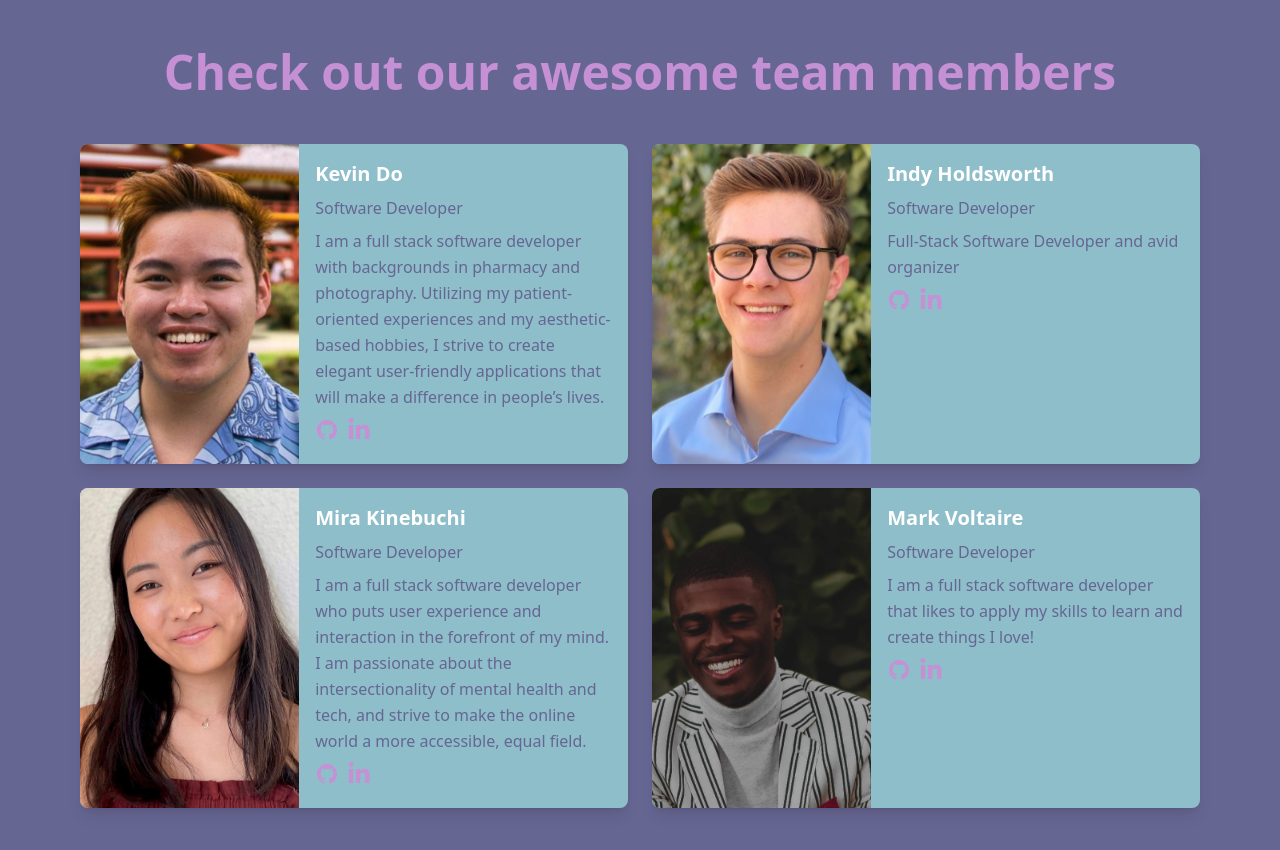
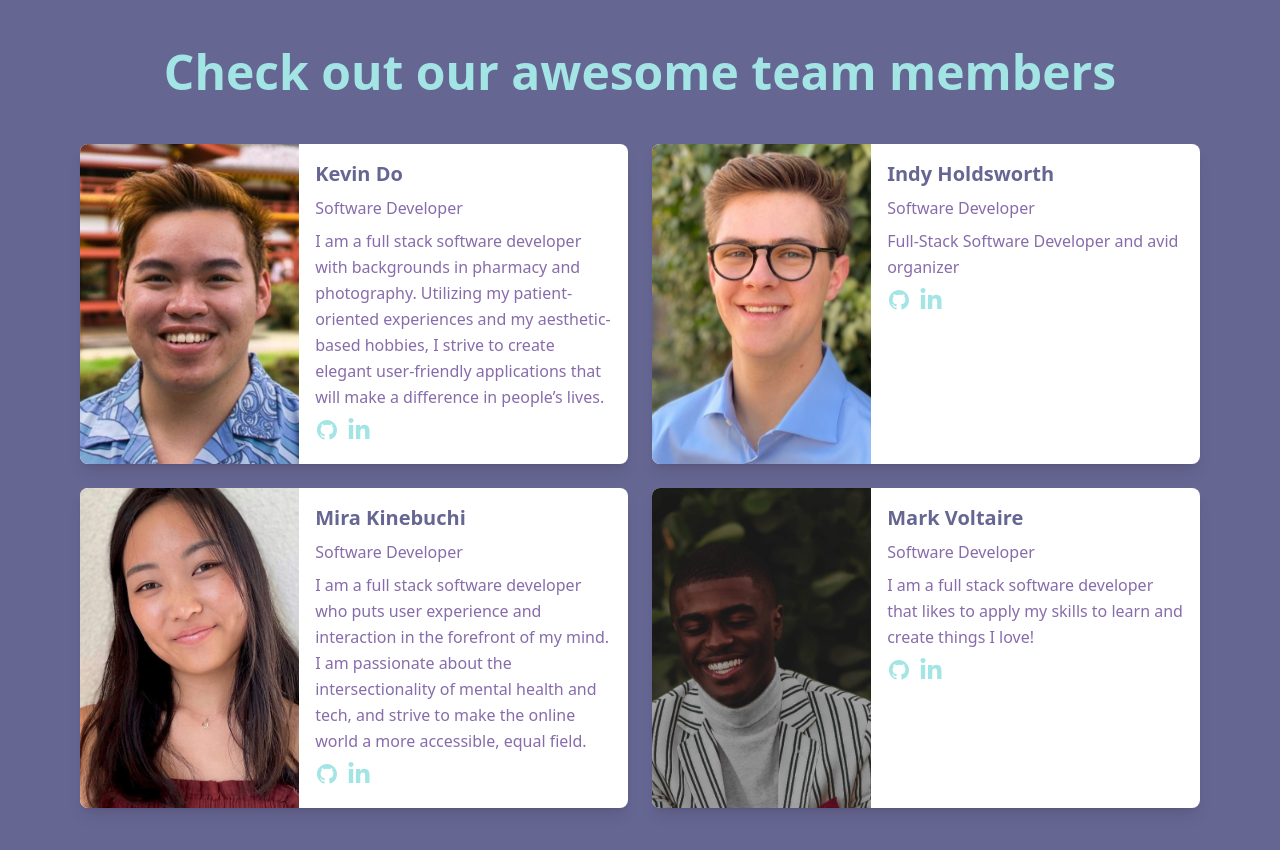
Before and after one commit to alchemy-yearbook-app/front-end, a React app: page /about in a window 1280 px wide. Shown: the top 850 px of the page. Built offline with nearby package versions, Linux system fonts and the light colour scheme.

Commit message:
style changes

```diff
--- a/src/views/About/About.jsx
+++ b/src/views/About/About.jsx
@@ -5,22 +5,22 @@ export default function About() {
     <div className="w-full h-full min-h-screen">
       <section className="max-w-6xl mx-auto px-4 sm:px-6 lg:px-4 py-12">
         <div className="text-center pb-12">
-          <h1 className="font-bold text-3xl md:text-4xl lg:text-5xl font-heading text-pink">
+          <h1 className="font-bold text-3xl md:text-4xl lg:text-5xl font-heading text-teal">
             Check out our awesome team members
           </h1>
         </div>
         <div className="grid grid-cols-1 lg:grid-cols-2 gap-6">
-          <div className="w-full bg-darkteal rounded-lg shadow-lg overflow-hidden flex flex-col md:flex-row">
+          <div className="w-full bg-white rounded-lg shadow-lg overflow-hidden flex flex-col md:flex-row">
             <div
               className="w-full md:w-2/5 h-80 bg-kevin bg-center bg-cover"
               alt="photo"
             ></div>
             <div className="w-full md:w-3/5 text-left p-4 md:p-4 space-y-2">
-              <p className="text-xl text-white font-bold">Kevin Do</p>
-              <p className="text-base text-darkpurple font-normal">
+              <p className="text-xl text-darkpurple font-bold">Kevin Do</p>
+              <p className="text-base text-purple font-normal">
                 Software Developer
               </p>
-              <p className="text-base leading-relaxed text-darkpurple font-normal">
+              <p className="text-base leading-relaxed text-purple font-normal">
                 I am a full stack software developer with backgrounds in
                 pharmacy and photography. Utilizing my patient-oriented
                 experiences and my aesthetic-based hobbies, I strive to create
@@ -30,7 +30,7 @@ export default function About() {
               <div className="flex justify-start space-x-2">
                 <a
                   href="https://github.com/kevindo1"
-                  className="text-pink hover:text-teal"
+                  className="text-teal hover:text-purple"
                 >
                   <svg
                     className="w-6 h-6"
@@ -47,7 +47,7 @@ export default function About() {
                 </a>
                 <a
                   href="https://www.linkedin.com/in/kdo/"
-                  className="text-pink hover:text-teal"
+                  className="text-teal hover:text-purple"
                 >
                   <svg
                     className="w-6 h-6"
@@ -61,23 +61,25 @@ export default function About() {
               </div>
             </div>
           </div>
-          <div className="w-full bg-darkteal rounded-lg shadow-lg overflow-hidden flex flex-col md:flex-row">
+          <div className="w-full bg-white rounded-lg shadow-lg overflow-hidden flex flex-col md:flex-row">
             <div
               className="w-full md:w-2/5 h-80 bg-indy bg-center bg-cover"
               alt="photo"
             ></div>
             <div className="w-full md:w-3/5 text-left p-6 md:p-4 space-y-2">
-              <p className="text-xl text-white font-bold">Indy Holdsworth</p>
-              <p className="text-base text-darkpurple font-normal">
+              <p className="text-xl text-darkpurple font-bold">
+                Indy Holdsworth
+              </p>
+              <p className="text-base text-purple font-normal">
                 Software Developer
               </p>
-              <p className="text-base leading-relaxed text-darkpurple font-normal">
+              <p className="text-base leading-relaxed text-purple font-normal">
                 Full-Stack Software Developer and avid organizer
               </p>
               <div className="flex justify-start space-x-2">
                 <a
                   href="https://github.com/H-Indiana-Holdsworth"
-                  className="text-pink hover:text-teal"
+                  className="text-teal hover:text-purple"
                 >
                   <svg
                     className="w-6 h-6"
@@ -94,7 +96,7 @@ export default function About() {
                 </a>
                 <a
                   href="https://www.linkedin.com/in/h-indiana-holdsworth/"
-                  className="text-pink hover:text-teal"
+                  className="text-teal hover:text-purple"
                 >
                   <svg
                     className="w-6 h-6"
@@ -108,17 +110,19 @@ export default function About() {
               </div>
             </div>
           </div>
-          <div className="w-full bg-darkteal rounded-lg shadow-lg overflow-hidden flex flex-col md:flex-row">
+          <div className="w-full bg-white rounded-lg shadow-lg overflow-hidden flex flex-col md:flex-row">
             <div
               className="w-full md:w-2/5 h-80 bg-mira bg-center bg-cover"
               alt="photo"
             ></div>
             <div className="w-full md:w-3/5 text-left p-4 md:p-4 space-y-2">
-              <p className="text-xl text-white font-bold">Mira Kinebuchi</p>
-              <p className="text-base text-darkpurple font-normal">
+              <p className="text-xl text-darkpurple font-bold">
+                Mira Kinebuchi
+              </p>
+              <p className="text-base text-purple font-normal">
                 Software Developer
               </p>
-              <p className="text-base leading-relaxed text-darkpurple font-normal">
+              <p className="text-base leading-relaxed text-purple font-normal">
                 I am a full stack software developer who puts user experience
                 and interaction in the forefront of my mind. I am passionate
                 about the intersectionality of mental health and tech, and
@@ -127,7 +131,7 @@ export default function About() {
               <div className="flex justify-start space-x-2">
                 <a
                   href="https://github.com/mira-kine"
-                  className="text-pink hover:text-teal"
+                  className="text-teal hover:text-purple"
                 >
                   <svg
                     className="w-6 h-6"
@@ -144,7 +148,7 @@ export default function About() {
                 </a>
                 <a
                   href="https://www.linkedin.com/in/mira-kinebuchi/"
-                  className="text-pink hover:text-teal"
+                  className="text-teal hover:text-purple"
                 >
                   <svg
                     className="w-6 h-6"
@@ -158,24 +162,24 @@ export default function About() {
               </div>
             </div>
           </div>
-          <div className="w-full bg-darkteal rounded-lg shadow-lg overflow-hidden flex flex-col md:flex-row">
+          <div className="w-full bg-white rounded-lg shadow-lg overflow-hidden flex flex-col md:flex-row">
             <div
               className="w-full md:w-2/5 h-80 bg-mark bg-center bg-cover"
               alt="photo"
             ></div>
             <div className="w-full md:w-3/5 text-left p-4 md:p-4 space-y-2">
-              <p className="text-xl text-white font-bold">Mark Voltaire</p>
-              <p className="text-base text-darkpurple font-normal">
+              <p className="text-xl text-darkpurple font-bold">Mark Voltaire</p>
+              <p className="text-base text-purple font-normal">
                 Software Developer
               </p>
-              <p className="text-base leading-relaxed text-darkpurple font-normal">
+              <p className="text-base leading-relaxed text-purple font-normal">
                 I am a full stack software developer that likes to apply my
                 skills to learn and create things I love!
               </p>
               <div className="flex justify-start space-x-2">
                 <a
                   href="https://github.com/markjvoltaire"
-                  className="text-pink hover:text-teal"
+                  className="text-teal hover:text-purple"
                 >
                   <svg
                     className="w-6 h-6"
@@ -192,7 +196,7 @@ export default function About() {
                 </a>
                 <a
                   href="https://www.linkedin.com/in/mark-voltaire/"
-                  className="text-pink hover:text-teal"
+                  className="text-teal hover:text-purple"
                 >
                   <svg
                     className="w-6 h-6"
```
